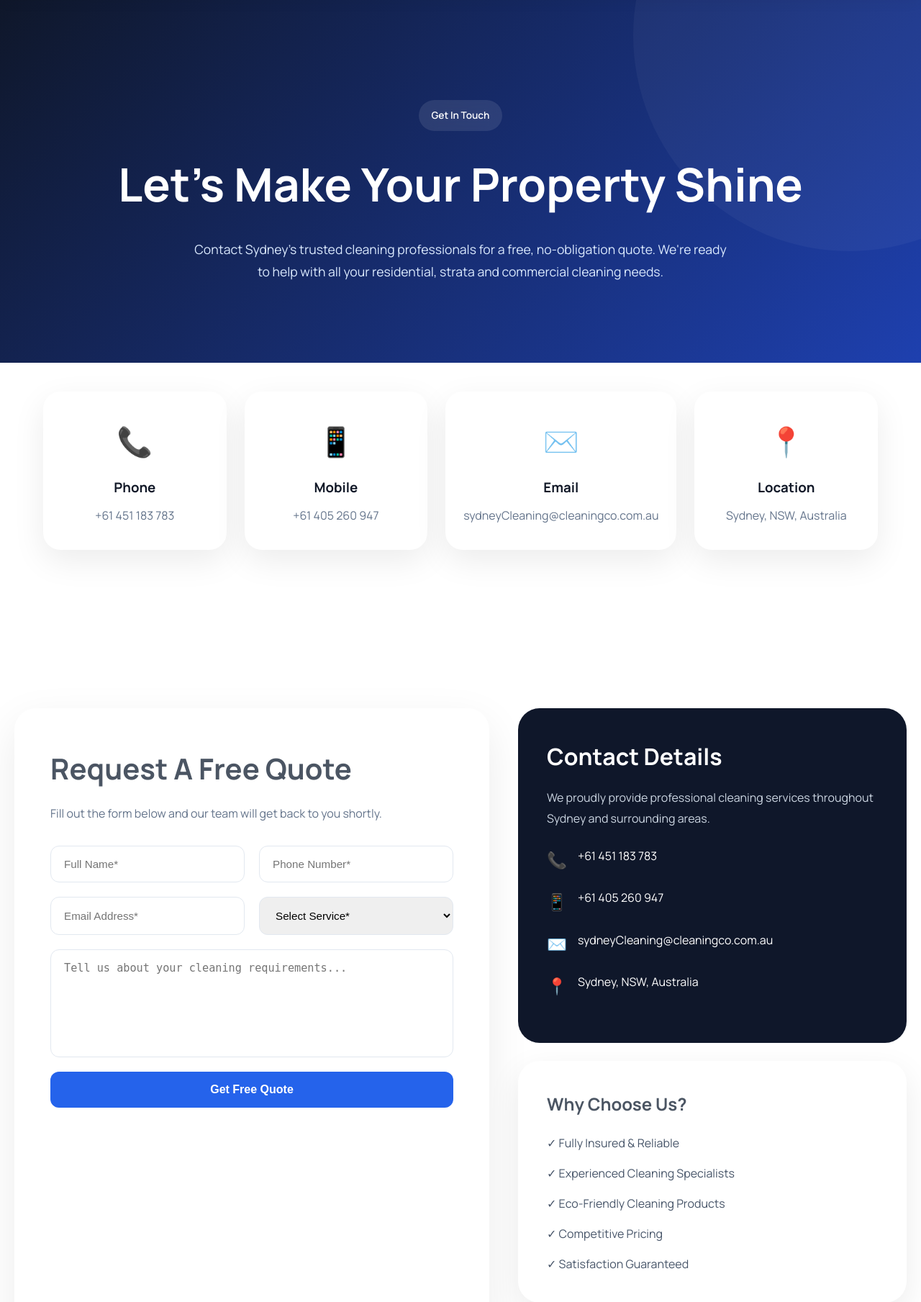
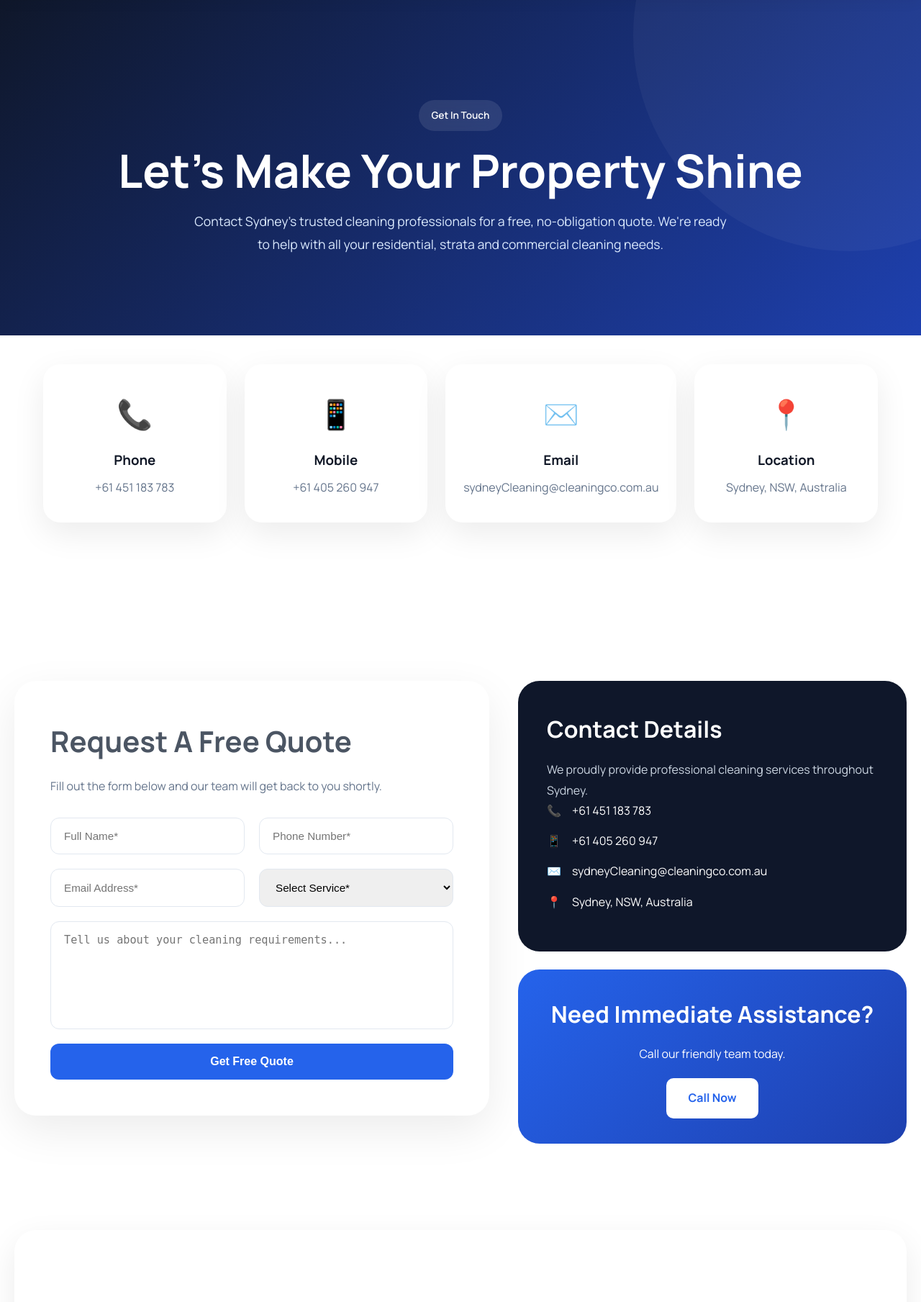
Before and after one commit to khushi335/TisaCleaning-Sydney, a Django app: page /contact/ in a window 1280 px wide. Shown: the part 156-1965 px from the top of the page at 72% size. Run offline with Django 5.2, Linux system fonts and the light colour scheme; a map, chart or similar area stays blank; some libraries are stand-ins or nearby versions.

Commit message:
style(contact): improve layout structure and responsive design

```diff
--- a/cleaning/templates/cleaning/contact.html
+++ b/cleaning/templates/cleaning/contact.html
@@ -12,6 +12,10 @@ Contact Us | Cleaning Co Sydney
 /* =========================
    CONTACT HERO
 ========================= */
+
+*{
+    box-sizing:border-box;
+}
 
 .contact-hero{
     padding:140px 0 110px;
@@ -53,6 +57,7 @@ Contact Us | Cleaning Co Sydney
     color:#fff;
     font-size:4rem;
     margin-bottom:20px;
+    line-height:1.1;
 }
 
 .contact-hero p{
@@ -124,6 +129,7 @@ Contact Us | Cleaning Co Sydney
     display:grid;
     grid-template-columns:1.1fr .9fr;
     gap:40px;
+    align-items:start;
 }
 
 .contact-form-box{
@@ -179,11 +185,6 @@ Contact Us | Cleaning Co Sydney
     cursor:pointer;
     font-weight:700;
     font-size:1rem;
-    transition:.3s;
-}
-
-.submit-btn:hover{
-    background:#1d4ed8;
 }
 
 /* =========================
@@ -213,40 +214,10 @@ Contact Us | Cleaning Co Sydney
     line-height:1.8;
 }
 
-.contact-list{
-    margin-top:25px;
-}
-
 .contact-item{
     display:flex;
     gap:15px;
-    margin-bottom:20px;
-}
-
-.contact-item span{
-    font-size:1.4rem;
-}
-
-.trust-box{
-    background:#fff;
-    border-radius:30px;
-    padding:40px;
-    box-shadow:0 15px 45px rgba(0,0,0,.08);
-}
-
-.trust-box h4{
-    margin-bottom:20px;
-    font-size:1.5rem;
-}
-
-.trust-list{
-    display:flex;
-    flex-direction:column;
-    gap:15px;
-}
-
-.trust-list div{
-    color:#475569;
+    margin-bottom:15px;
 }
 
 /* =========================
@@ -300,7 +271,7 @@ Contact Us | Cleaning Co Sydney
 }
 
 /* =========================
-   RESPONSIVE
+   RESPONSIVE FIXES
 ========================= */
 
 @media(max-width:991px){
@@ -317,6 +288,9 @@ Contact Us | Cleaning Co Sydney
         font-size:3rem;
     }
 
+    .contact-form-box{
+        margin-bottom:30px;
+    }
 }
 
 @media(max-width:768px){
@@ -330,11 +304,7 @@ Contact Us | Cleaning Co Sydney
     }
 
     .contact-form-box{
-    padding:35px 25px;
-}
-
-.contact-form-box h2{
-    font-size:2rem;
+        padding:30px 20px;
     }
 
     .contact-hero{
@@ -346,14 +316,18 @@ Contact Us | Cleaning Co Sydney
     }
 
     .side-card,
-.trust-box,
     .call-now{
-    padding:30px 25px;
+        padding:25px;
     }
 
+    .map-box iframe{
+        height:320px;
+    }
 }
 
 </style>
+
+<!-- YOUR HTML CONTENT REMAINS EXACTLY SAME BELOW -->
 
 <section class="contact-hero">
     <div class="container">
@@ -398,25 +372,17 @@ Contact Us | Cleaning Co Sydney
 </section>
 
 <section class="contact-section">
-
     <div class="contact-wrapper">
 
         <div class="contact-form-box">
-
             <h2>Request A Free Quote</h2>
-
-            <p>
-                Fill out the form below and our team will get back to you shortly.
-            </p>
+            <p>Fill out the form below and our team will get back to you shortly.</p>
 
             <form>
-
                 <div class="form-grid">
 
                     <input type="text" placeholder="Full Name*" required>
-
                     <input type="tel" placeholder="Phone Number*" required>
-
                     <input type="email" placeholder="Email Address*" required>
 
                     <select required>
@@ -437,85 +403,37 @@ Contact Us | Cleaning Co Sydney
                     </div>
 
                 </div>
-
             </form>
-
         </div>
 
         <div class="contact-side">
 
             <div class="side-card">
-
                 <h3>Contact Details</h3>
-
-                <p>
-                    We proudly provide professional cleaning services
-                    throughout Sydney and surrounding areas.
-                </p>
+                <p>We proudly provide professional cleaning services throughout Sydney.</p>
 
                 <div class="contact-list">
-
-                    <div class="contact-item">
-                        <span>📞</span>
-                        <div>+61 451 183 783</div>
+                    <div class="contact-item"><span>📞</span>+61 451 183 783</div>
+                    <div class="contact-item"><span>📱</span>+61 405 260 947</div>
+                    <div class="contact-item"><span>✉️</span>sydneyCleaning@cleaningco.com.au</div>
+                    <div class="contact-item"><span>📍</span>Sydney, NSW, Australia</div>
+                </div>
             </div>
 
-                    <div class="contact-item">
-                        <span>📱</span>
-                        <div>+61 405 260 947</div>
-                    </div>
-
-                    <div class="contact-item">
-                        <span>✉️</span>
-                        <div>sydneyCleaning@cleaningco.com.au</div>
-                    </div>
-
-                    <div class="contact-item">
-                        <span>📍</span>
-                        <div>Sydney, NSW, Australia</div>
+            <div class="call-now">
+                <h3>Need Immediate Assistance?</h3>
+                <p>Call our friendly team today.</p>
+                <a href="tel:+61451183783" class="call-btn">Call Now</a>
             </div>
 
         </div>
 
     </div>
-
-            <div class="trust-box">
-
-                <h4>Why Choose Us?</h4>
-
-                <div class="trust-list">
-                    <div>✓ Fully Insured & Reliable</div>
-                    <div>✓ Experienced Cleaning Specialists</div>
-                    <div>✓ Eco-Friendly Cleaning Products</div>
-                    <div>✓ Competitive Pricing</div>
-                    <div>✓ Satisfaction Guaranteed</div>
-                </div>
-
-            </div>
-
-            <div class="call-now">
-
-                <h3>Need Immediate Assistance?</h3>
-
-                <p>Call our friendly team today.</p>
-
-                <a href="tel:+61451183783" class="call-btn">
-                    Call Now
-                </a>
-
-            </div>
-
-        </div>
-
-    </div>
-
 </section>
 
 <section class="map-section">
     <div class="map-box">
-        <iframe
-        src="https://maps.google.com/maps?q=Sydney%20NSW&t=&z=11&ie=UTF8&iwloc=&output=embed">
-        </iframe>
+        <iframe src="https://maps.google.com/maps?q=Sydney%20NSW&t=&z=11&ie=UTF8&iwloc=&output=embed"></iframe>
     </div>
 </section>
 
```
Lines whose indentation alone changed are shown as unchanged.
